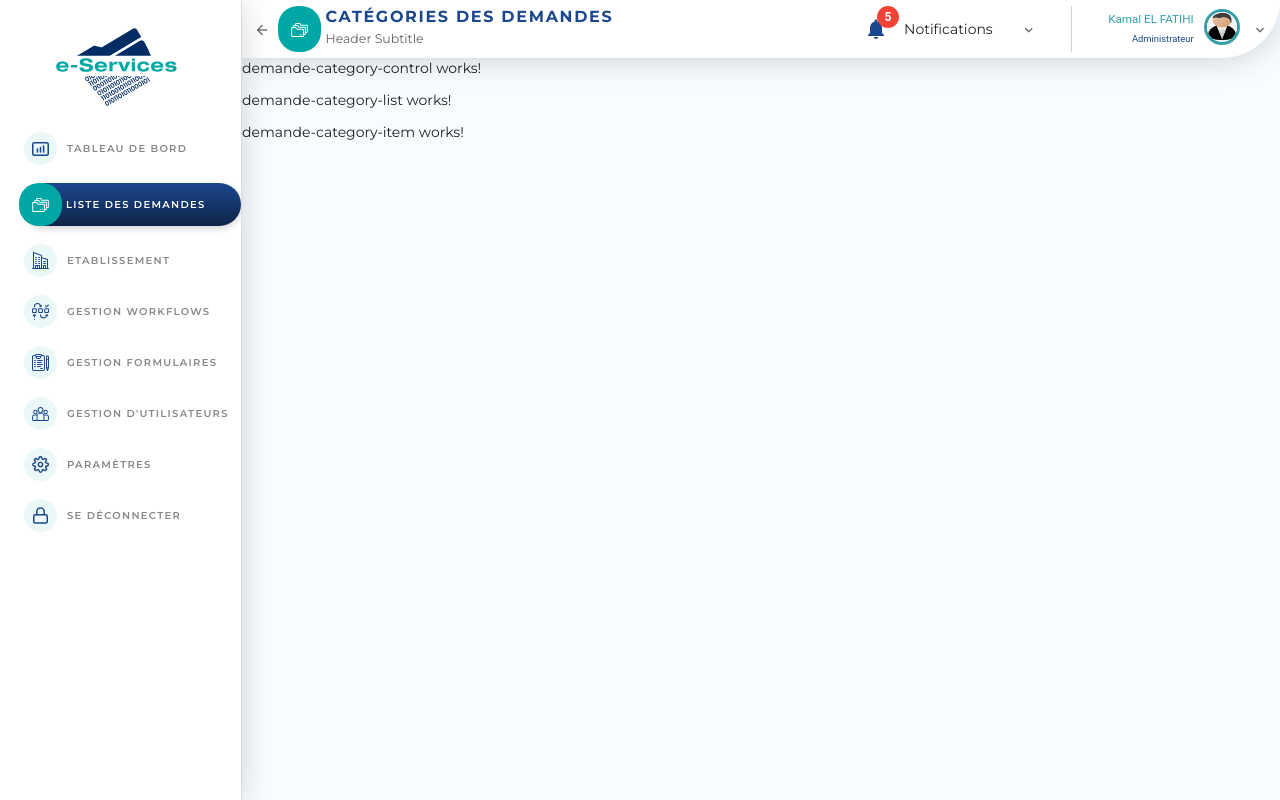
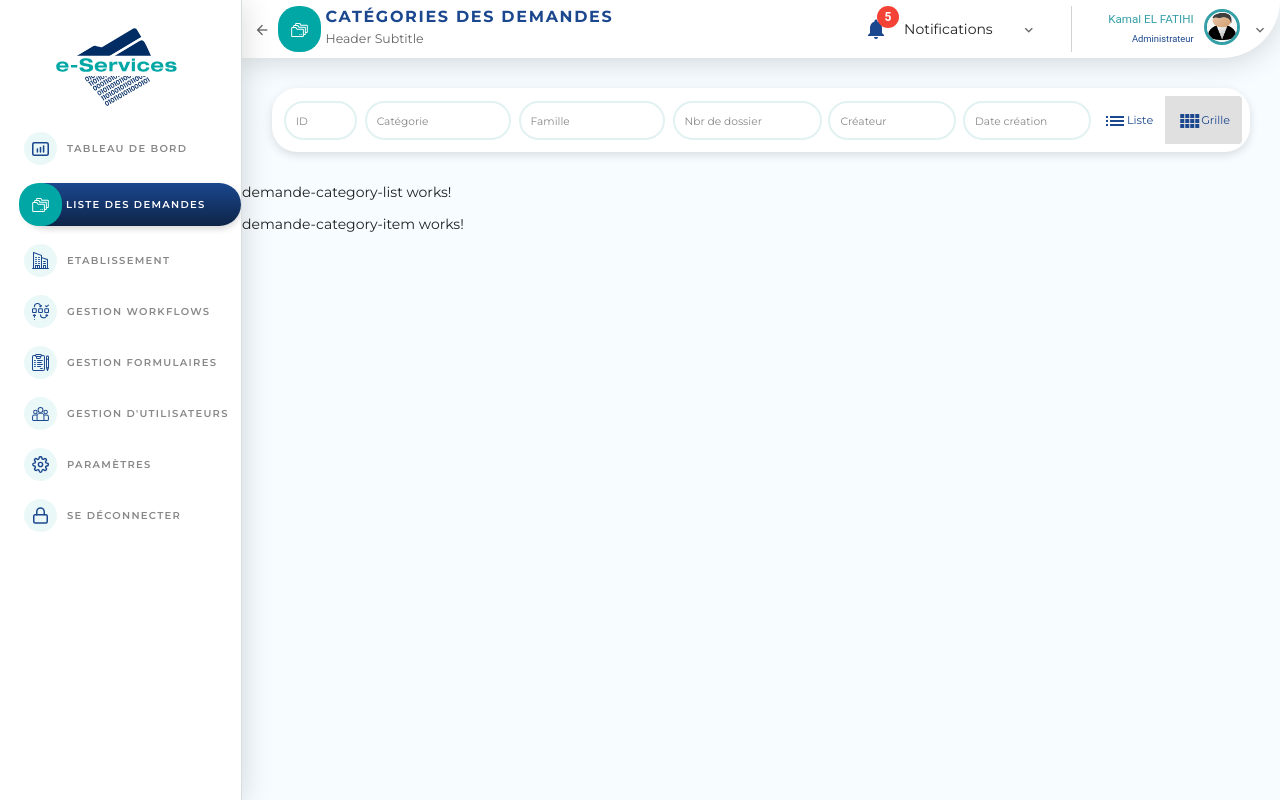
Before and after one commit to Hazix00/e-services-front, an Angular app: page /demandes-categories in a window 1280 px wide. Built offline with nearby package versions, Linux system fonts and the light colour scheme.

Commit message:
styling demande categories control

```diff
--- a/src/app/components/demande-category/demande-category-control/demande-category-control.component.html
+++ b/src/app/components/demande-category/demande-category-control/demande-category-control.component.html
@@ -1 +1,26 @@
-<p>demande-category-control works!</p>
+<div class="control" fxLayout="row" fxLayoutAlign="none center">
+  <div fxFlex="8">
+    <input class="control__input" fxFlexOffset="5" placeholder="ID">
+  </div>
+  <div fxFlex="16">
+    <input class="control__input" fxFlexOffset="5" placeholder="Catégorie">
+  </div>
+  <div fxFlex="16">
+    <input class="control__input" fxFlexOffset="5" placeholder="Famille">
+  </div>
+  <div fxFlex="18">
+    <input class="control__input" fxFlexOffset="5" placeholder="Nbr de dossier">
+  </div>
+  <div fxFlex="14">
+    <input class="control__input" fxFlexOffset="5" placeholder="Créateur">
+  </div>
+  <div fxFlex="14">
+    <input class="control__input" fxFlexOffset="5" placeholder="Date création">
+  </div>
+  <div class="control__layout-view-toggle">
+    <mat-button-toggle-group name="" aria-label="">
+      <mat-button-toggle value="list"><mat-icon>list</mat-icon>Liste</mat-button-toggle>
+      <mat-button-toggle checked="true" value="grid"><mat-icon>view_comfy_sharp</mat-icon>Grille</mat-button-toggle>
+    </mat-button-toggle-group>
+  </div>
+</div>
--- a/src/app/components/demande-category/demande-category-control/demande-category-control.component.scss
+++ b/src/app/components/demande-category/demande-category-control/demande-category-control.component.scss
@@ -0,0 +1,45 @@
+@import '../../../../scss/variables';
+
+
+.control {
+  margin: 30px;
+  padding: 8px;
+  background: #FFFFFF;
+  box-shadow: 0px 3px 10px #00000021;
+  border-radius: 25px;
+
+  &__input {
+    border-radius: 25px;
+    padding: 10px;
+    width: 85%;
+    height: 15px;
+    background: $unnamed-color-ffffff 0% 0% no-repeat padding-box;
+    background: #FFFFFF 0% 0% no-repeat padding-box;
+    border: 2px solid #E2F1F2;
+
+    &::placeholder {
+      color: $unnamed-color-888888;
+      font-size: .8em;
+    }
+    &:focus {
+      outline: none;
+      border-color: $unnamed-color-00a7a5;
+    }
+
+  }
+  &__layout-view-toggle {
+
+    mat-button-toggle-group, mat-button-toggle {
+      font-size: .7rem;
+      font: $unnamed-font-style-normal normal medium .6rem Montserrat;
+      text-align: left;
+      letter-spacing: -0.09px;
+      border: none;
+      padding: 0;
+      color: $unnamed-color-1b478e;
+      button[aria-pressed="true"] {
+        background-color: #FFFFFF;
+      }
+    }
+  }
+}
--- a/src/modules/material.module.ts
+++ b/src/modules/material.module.ts
@@ -14,6 +14,7 @@ import { MatPaginatorModule } from '@angular/material/paginator'
 import { MatDialogModule } from '@angular/material/dialog'
 import { MatAutocompleteModule } from '@angular/material/autocomplete'
 import { MatBadgeModule } from '@angular/material/badge'
+import { MatButtonToggleModule } from '@angular/material/button-toggle'
 
 const materialModules: any[] = [
   MatSidenavModule,
@@ -31,6 +32,7 @@ const materialModules: any[] = [
   MatDialogModule,
   MatAutocompleteModule,
   MatBadgeModule,
+  MatButtonToggleModule,
 ]
 
 @NgModule({
```
